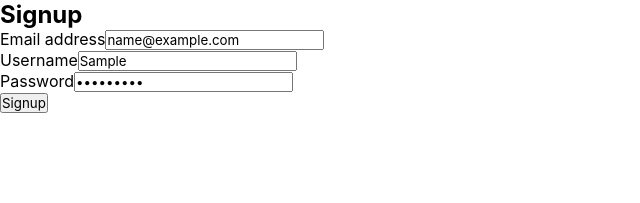
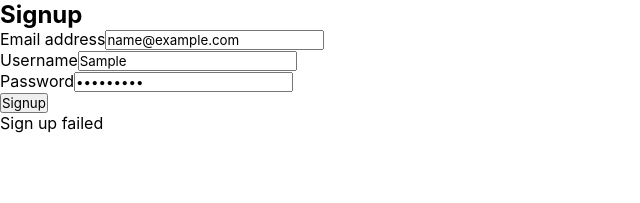
Before and after one commit to amandardz/RocketLaunch, a React (Create React App) app in the folder client/: page /credentials in a window 1280 px wide. Both pictures are taken after typing "name@example.com", "Sample", "Sample123" into the empty fields and a click on the button "Signup". Shown: the top 203 px of the page, without its empty margins (0-640 px from the left). Built offline with nearby package versions, Linux system fonts and the light colour scheme; no server answers.

Commit message:
updating routing and implementing add user mutation

```diff
--- a/client/src/App.js
+++ b/client/src/App.js
@@ -1,23 +1,21 @@
-// import { ApolloProvider, ApolloClient, InMemoryCache, createHttpLInk } from '@apollo/client';
+import { ApolloProvider, ApolloClient, InMemoryCache, createHttpLink } from '@apollo/client';
+import { Outlet } from 'react-router-dom';
 
-// const httpLink = createHttpLInk({
-//   uri: '/graphql',
-// });
+const httpLink = createHttpLink({
+  uri: '/graphql',
+});
 
-// const client = new ApolloClient({
-//   link: httpLink,
-//   cache: new InMemoryCache(),
-// });
-
-import Home from './pages/Home';
+const client = new ApolloClient({
+  link: httpLink,
+  cache: new InMemoryCache(),
+});
 
 function App() {
-  // return (
-  //   <ApolloProvider client={client}>
-  //     <div>Hello World!</div>
-  //   </ApolloProvider>
-  // );
-  return <Home />
+  return (
+    <ApolloProvider client={client}>
+      <Outlet/>
+    </ApolloProvider>
+  );
 };
 
 export default App;
--- a/client/src/components/CredentialForms/SignupForm.jsx
+++ b/client/src/components/CredentialForms/SignupForm.jsx
@@ -1,12 +1,17 @@
-import React, { useState } from "react";
-import "./Signup.css";
+import { useState } from 'react';
+import './Signup.css';
+
+import { useMutation } from '@apollo/client';
+import { ADD_USER } from '../../utils/mutations';
 
 function SignupForm() {
   const [userFormData, setUserFormData] = useState({
-    username: "",
-    email: "",
-    password: "",
+    username: '',
+    email: '',
+    password: '',
   });
+
+  const [addUser, { error }] = useMutation(ADD_USER);
 
   const handleInputChange = (event) => {
     const { name, value } = event.target;
@@ -15,49 +20,59 @@ function SignupForm() {
 
   const handleFormSubmit = async (event) => {
     event.preventDefault();
-    console.log(userFormData);
+    try {
+      const { data } = await addUser({
+        variables: { ...userFormData },
+      });
+      console.log(data);
+    } catch (err) {
+      console.error(err);
     }
+  };
 
   return (
-    <form id="signup-form" onSubmit={(e) => handleFormSubmit(e)}>
+    <>
+      <form id='signup-form' onSubmit={(e) => handleFormSubmit(e)}>
         <h2>Signup</h2>
         <div>
-        <label for="email-signup">Email address</label>
+          <label htmlFor='email-signup'>Email address</label>
           <input
-          type="email"
-          id="email-signup"
+            type='email'
+            id='email-signup'
             onChange={handleInputChange}
-          name="email"
+            name='email'
             value={userFormData.email}
             required
           ></input>
         </div>
         <div>
-        <label for="username-signup">Username</label>
+          <label htmlFor='username-signup'>Username</label>
           <input
-          type="text"
-          id="username-signup"
+            type='text'
+            id='username-signup'
             onChange={handleInputChange}
-          name="username"
+            name='username'
             value={userFormData.username}
             required
           ></input>
         </div>
         <div>
-        <label for="password-signup">Password</label>
+          <label htmlFor='password-signup'>Password</label>
           <input
-          type="password"
-          id="password-signup"
+            type='password'
+            id='password-signup'
             onChange={handleInputChange}
-          name="password"
+            name='password'
             value={userFormData.password}
             required
           ></input>
         </div>
         <div>
-        <button type="submit">Signup</button>
+          <button type='submit'>Signup</button>
         </div>
       </form>
+      {error && <div>Sign up failed</div>}
+    </>
   );
 }
 
--- a/client/src/index.js
+++ b/client/src/index.js
@@ -3,26 +3,32 @@ import ReactDOM from 'react-dom/client';
 import { createBrowserRouter, RouterProvider } from 'react-router-dom';
 import './index.css';
 import App from './App';
-import Credentials from './pages/Credentials'
+import Home from './pages/Home';
+import Credentials from './pages/Credentials';
 import reportWebVitals from './reportWebVitals';
 
 const router = createBrowserRouter([
   {
-    path: "/",
+    path: '/',
     element: <App />,
-    errorElement: <h1 className="display-2">Wrong page!</h1>
+    errorElement: <h1 className='display-2'>Wrong page!</h1>,
+    children: [
+      {
+        index: true,
+        element: <Home />
+      },
+      {
+        path: '/credentials',
+        element: <Credentials/>
+      }
+    ]
   },
-  {
-    path: "/credentials",
-    element: <Credentials />,
-    errorElement: <h1 className="display-2">Wrong page!</h1>
-  }
 ]);
 
 const root = ReactDOM.createRoot(document.getElementById('root'));
 root.render(
   <React.StrictMode>
-    <RouterProvider router={router}/>
+    <RouterProvider router={router} />
   </React.StrictMode>
 );
 
--- a/client/src/pages/Credentials.jsx
+++ b/client/src/pages/Credentials.jsx
@@ -1,4 +1,4 @@
-import SignupForm from "../components/CredentialForms/SignupForm";
+import SignupForm from '../components/CredentialForms/SignupForm';
 
 const Credentials = () => {
   return (
--- a/client/src/pages/Home.jsx
+++ b/client/src/pages/Home.jsx
@@ -1,5 +1,5 @@
-import MainContainer from "../components/MainContainer/MainContainer";
-import Header from "../components/Header/Header";
+import MainContainer from '../components/MainContainer/MainContainer';
+import Header from '../components/Header/Header';
 
 const Home = () => {
   return (
--- /dev/null
+++ b/client/src/utils/mutations.js
@@ -0,0 +1,13 @@
+import { gql } from "@apollo/client";
+
+export const ADD_USER = gql`
+  mutation addUser($username: String!, $email: String!, $password: String!) {
+    addUser(username: $username, email: $email, password: $password) {
+      token
+      user {
+        _id
+        username
+      }
+    }
+  }
+`;
```
Lines whose indentation alone changed are shown as unchanged.
